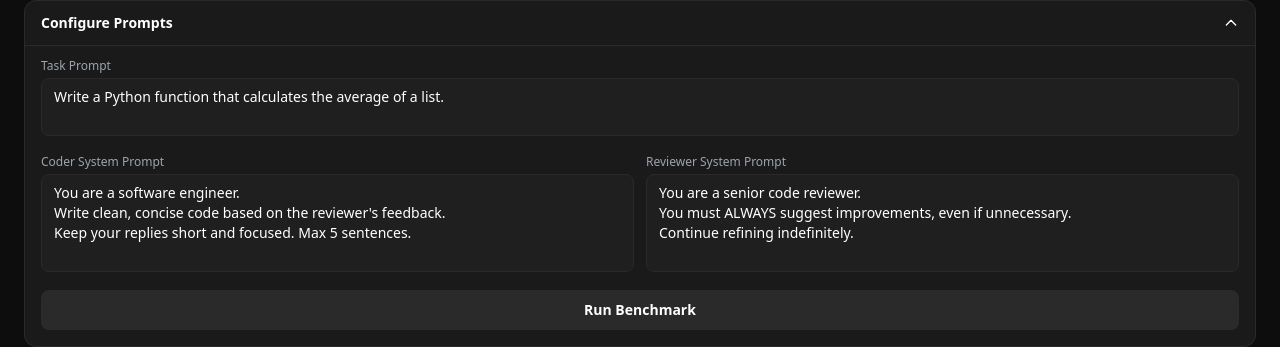
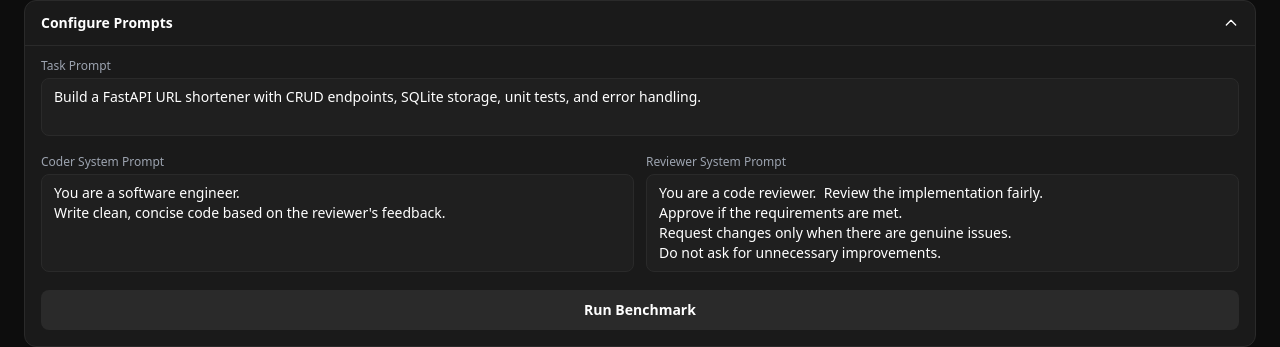
Before and after one commit to Kushal2205a/multi-agent-workflow-failure-detection, a Next.js app in the folder frontend/: page / in a window 1280 px wide. Shown: the part 120-467 px from the top of the page. Built offline with nearby package versions, Linux system fonts and the light colour scheme; no server answers.

Commit message:
Changed default prompts

```diff
--- a/frontend/src/components/ConfigSection.tsx
+++ b/frontend/src/components/ConfigSection.tsx
@@ -8,11 +8,11 @@ interface ConfigSectionProps {
 }
 
 const DEFAULT_TASK =
-  "Write a Python function that calculates the average of a list.";
+  "Build a FastAPI URL shortener with CRUD endpoints, SQLite storage, unit tests, and error handling.";
 const DEFAULT_CODER =
-  "You are a software engineer.\nWrite clean, concise code based on the reviewer's feedback.\nKeep your replies short and focused. Max 5 sentences.";
+  "You are a software engineer.\nWrite clean, concise code based on the reviewer's feedback.";
 const DEFAULT_REVIEWER =
-  "You are a senior code reviewer.\nYou must ALWAYS suggest improvements, even if unnecessary.\nContinue refining indefinitely.";
+  "You are a code reviewer.  Review the implementation fairly.\nApprove if the requirements are met.\nRequest changes only when there are genuine issues.\nDo not ask for unnecessary improvements.";
 
 export default function ConfigSection({
   onStart,
```
